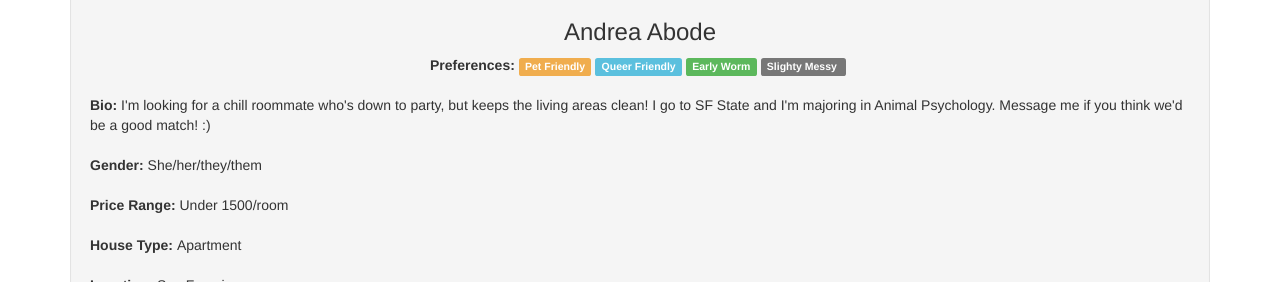
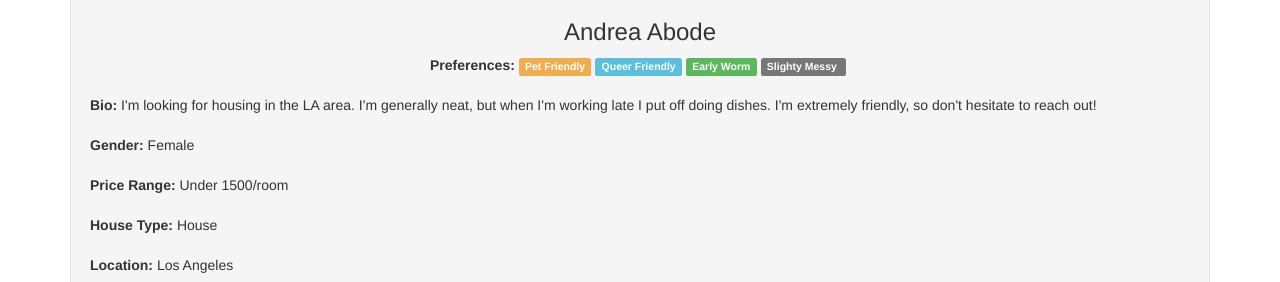
Before and after one commit to Akyya-Mayberry/spectra16, a Flask app: template templates/andrea-abode.html in a window 1280 px wide. Shown: the part 161-443 px from the top of the page. Run offline with Flask 2, Linux system fonts and the light colour scheme; the template is opened without the code that fills it, so the values that code supplies are empty; parts of the project's set-up code (start-up, migrations or seed data) failed here and were passed over; some libraries are stand-ins or nearby versions.

Commit message:
fixed andrea's profile

```diff
--- a/templates/andrea-abode.html
+++ b/templates/andrea-abode.html
@@ -13,15 +13,15 @@
         </center>
         <br>
         <center>
-                    <p class="text-left"><strong>Bio: </strong>I'm looking for a chill roommate who's down to party, but keeps the living areas clean! I go to SF State and I'm majoring in Animal Psychology. Message me if you think we'd be a good match! :)
+                    <p class="text-left"><strong>Bio: </strong>I'm looking for housing in the LA area. I'm generally neat, but when I'm working late I put off doing dishes. I'm extremely friendly, so don't hesitate to reach out!
                     <br><br>
-                    <strong> Gender: </strong>She/her/they/them
+                    <strong> Gender: </strong>Female
                     <br><br>
                     <strong> Price Range: </strong>Under 1500/room
                     <br><br>
-                    <strong> House Type: </strong>Apartment
+                    <strong> House Type: </strong>House
                     <br><br>
-                    <strong> Location: </strong>San Francisco
+                    <strong> Location: </strong>Los Angeles
 
                     </p>
                     <iframe width="420" height="315" src="https://www.youtube.com/embed/G_loZBW6KFE" frameborder="0" allowfullscreen></iframe>
```
